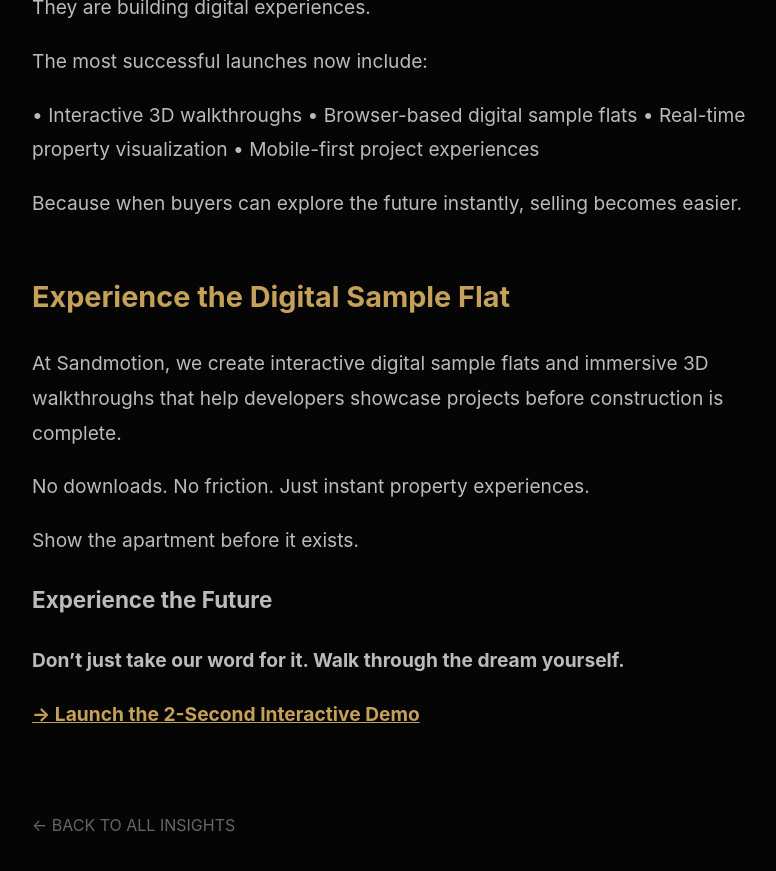
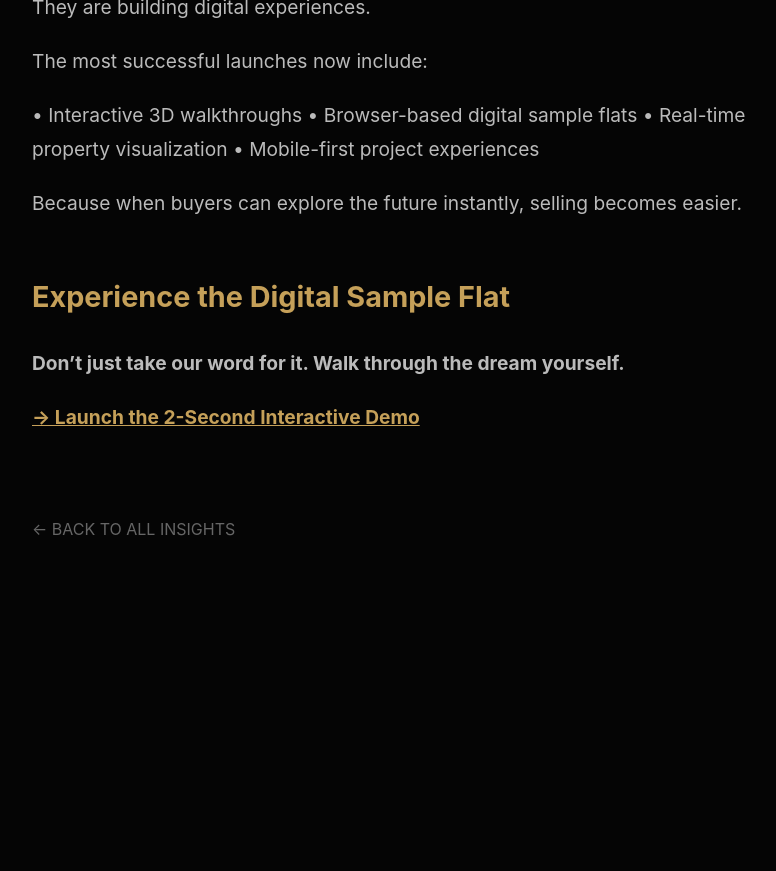
Before and after one commit to sandmotions-create/sandmotion-site, a Jekyll site: the page built from _posts/2026-04-04-Reducing-the-Site-Visit.md, in a window 1280 px wide and 900 px high, scrolled down 2718 px. Shown: the top 871 px of the window, without its empty margins (233-1009 px from the left). Built offline with Jekyll 4.4.1, drawn with Linux system fonts in a browser that asks for light colours; after the commit the page ends 3322 px from its top, so only the background shows below that.

Commit message:
Add files via upload

```diff
--- a/_posts/2026-04-04-Reducing-the-Site-Visit.md
+++ b/_posts/2026-04-04-Reducing-the-Site-Visit.md
@@ -101,16 +101,6 @@
 
 ## Experience the Digital Sample Flat
 
-At Sandmotion, we create interactive digital sample flats and immersive 3D walkthroughs that help developers showcase projects before construction is complete.
-
-No downloads.
-No friction.
-Just instant property experiences.
-
-Show the apartment before it exists.
-
-
-### Experience the Future
 **Don't just take our word for it. Walk through the dream yourself.**
 
 [**→ Launch the 2-Second Interactive Demo**](https://sandmotiondemo.netlify.app/)
```
